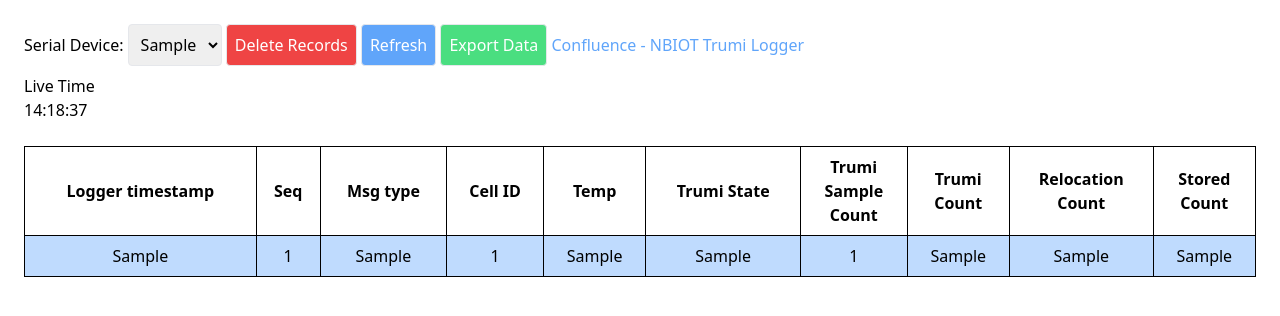
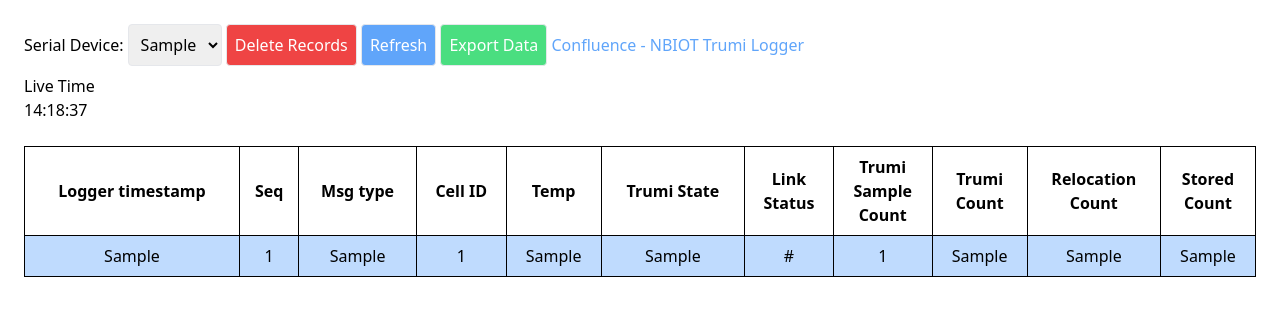
Before and after one commit to jimmythemonk/ALIR_TESTS, a Django app: page / in a window 1280 px wide. Shown: the top 316 px of the page. Run offline with Django 4.2, Linux system fonts and the light colour scheme; tables that the repository leaves empty hold one stand-in row (values such as "Sample post"); parts of the project's set-up code (start-up, migrations or seed data) failed here and were passed over; some libraries are stand-ins or nearby versions.

Commit message:
Update link type to columns

```diff
--- a/hermes/n5_lgr_backend/templates/n5_lgr_backend/backend.html
+++ b/hermes/n5_lgr_backend/templates/n5_lgr_backend/backend.html
@@ -24,6 +24,36 @@
         }
         .more-info {
             display: none;
+        }
+        /* Tooltip container */
+        th.tooltip {
+            position: relative;
+            cursor: pointer;
+        }
+
+        /* Tooltip text */
+        th.tooltip::after {
+            content: attr(data-tooltip); /* Use the data-tooltip attribute to set the tooltip content */
+            visibility: hidden;
+            width: 200px;
+            background-color: #333;
+            color: #fff;
+            text-align: center;
+            border-radius: 5px;
+            padding: 5px;
+            position: absolute;
+            z-index: 1;
+            bottom: 100%; /* Position the tooltip above the text */
+            left: 50%;
+            margin-left: -100px;
+            opacity: 0;
+            transition: opacity 0.3s;
+        }
+
+        /* Show the tooltip when hovering */
+        th.tooltip:hover::after {
+            visibility: visible;
+            opacity: 1;
         }
     </style>
 
@@ -85,8 +115,10 @@
                     <th>Cell ID</th>
                     <th>Temp</th>
                     <th>Trumi State</th>
-                    {% comment %} <th>Link<br>Status</th> {% endcomment %}
-                    {% comment %} <th>Link<br>Status</th> {% endcomment %}
+                    <th class="tooltip"
+                        data-tooltip="For Link status, make sure you are using the firmware aligned with buffer link type."
+                        >Link<br>Status
+                    </th>
                     <th>Trumi<br>Sample<br>Count</th>
                     <th>Trumi<br>Count</th>
                     <th>Relocation<br>Count</th>
@@ -104,7 +136,7 @@
                         <td> {{ data.cell_id}} </td>
                         <td> {{ data.actual_temp}} </td>
                         <td> {{ data.trumi_st}} </td>
-                        {% comment %} <td> {{ data.buffer_link_type}} </td>                 {% endcomment %}
+                        <td> {{ data.buffer_link_type}} </td>
                         <td> {{ data.trumi_st_upd_count}} </td>
                         <td> {{ data.trumi_st_trans_count}} </td>
                         <td> {{ data.reloc_st_trans_count}} </td>
@@ -124,8 +156,6 @@
                             Payload size: {{ data.pld_sz }}
                             <br></br>
                             Payload CRC: {{ data.pld_crc }}
-                            <br></br>
-                            Buffer Link Type: {{ data.buffer_link_type }}
                             <br></br>
                             Header CRC: {{ data.header_crc }}
                             <br></br>
```
